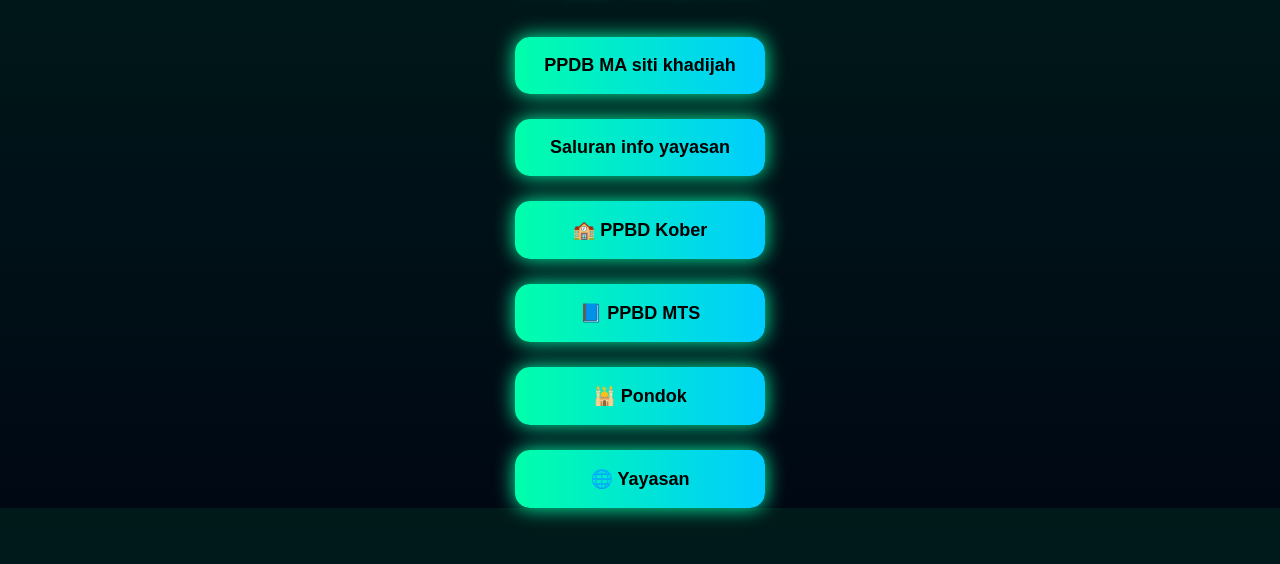
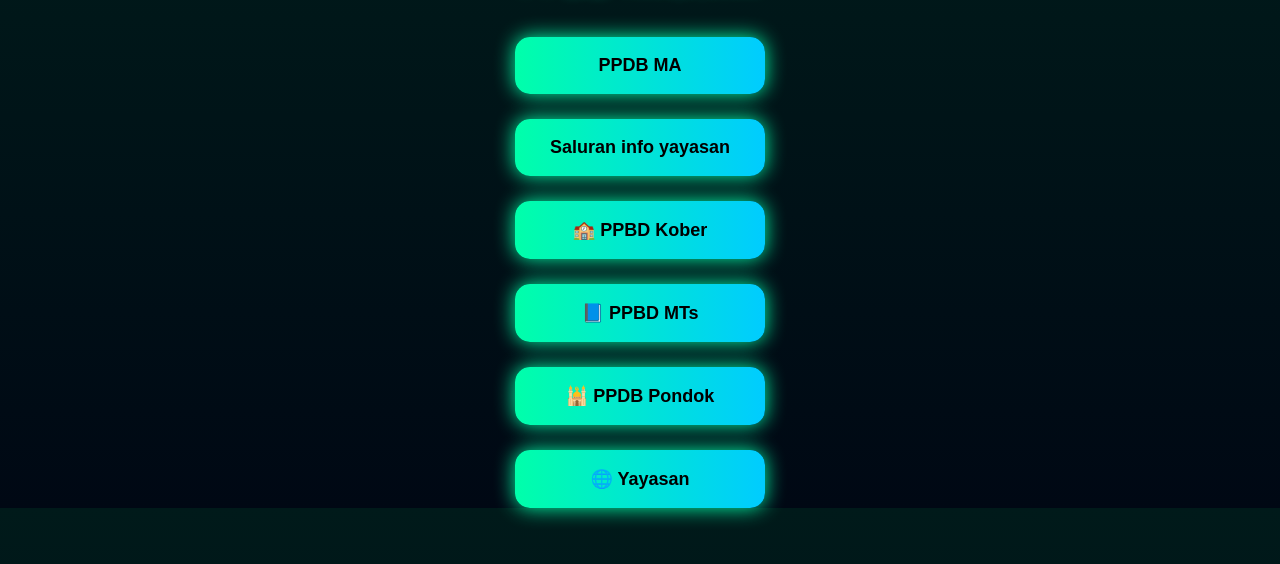
Before and after one commit to alaricghazali-lang/yaiskha-portal, a plain HTML site: page hubungi.html in a window 1280 px wide. Shown: the part 80-644 px from the top of the page. Drawn offline with Linux system fonts and the light colour scheme.

Commit message:
Update hubungi.html

```diff
--- a/hubungi.html
+++ b/hubungi.html
@@ -62,7 +62,7 @@ text-decoration:none;
 <div class="container">
 
 <a href="https://chat.whatsapp.com/GCXzt0gCTy8EARUmLx4gs4" target="_blank">
-<button class="btn">PPDB MA siti khadijah</button>
+<button class="btn">PPDB MA</button>
 </a>
 
 <a href="https://whatsapp.com/channel/0029VbCdLDPDp2Q6vux5Mw2W" target="_blank">
@@ -74,11 +74,11 @@ text-decoration:none;
 </a>
 
 <a href="https://chat.whatsapp.com/I3izT287ak25X6wcpuddDV">
-<button class="btn">📘 PPBD MTS</button>
+<button class="btn">📘 PPBD MTs</button>
 </a>
 
 <a href="https://chat.whatsapp.com/FWw6nb0lhA95WgPIwDaHbk">
-<button class="btn">🕌 Pondok</button>
+<button class="btn">🕌 PPDB Pondok</button>
 </a>
 
 <a href="https://chat.whatsapp.com/LCzacz5N4kyG6mFK9GgwQ7">
```
